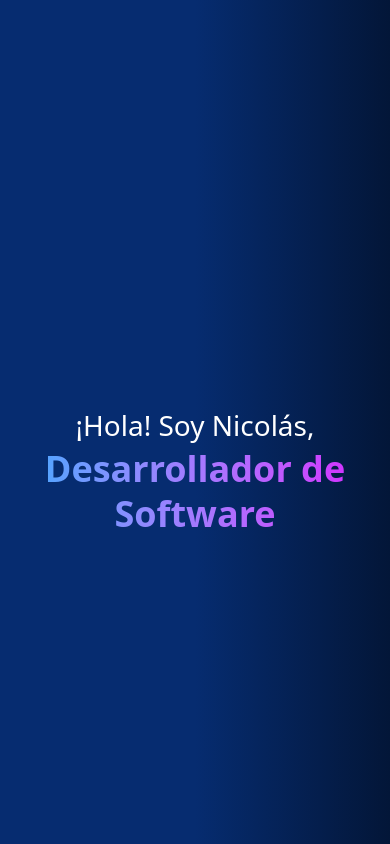
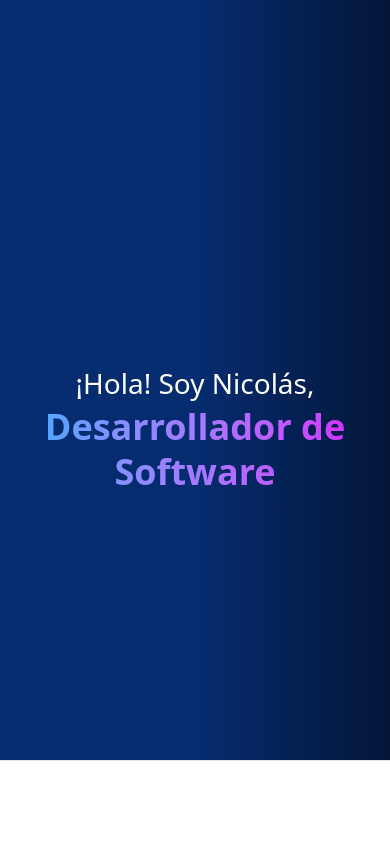
Before and after one commit to Niser01/Portafolio, a SvelteKit app: page / in a window 390 px wide. Shown: the top 844 px of the page. Built offline with nearby package versions, Linux system fonts and the light colour scheme.

Commit message:
Update +page.svelte

```diff
--- a/src/routes/+page.svelte
+++ b/src/routes/+page.svelte
@@ -1,4 +1,4 @@
-<section id="hero" class="relative min-h-screen flex items-center justify-center text-white overflow-hidden">
+<section id="hero" class="relative min-h-[90vh] md:min-h-screen flex items-center justify-center text-white overflow-hidden">
   <div class="absolute inset-0 z-0" style="background: linear-gradient(to right, #062C70 50%, black 150%);"></div>
 
   <div class="w-full flex flex-col md:flex-row h-full relative z-10 max-w-7xl mx-auto px-4 items-center">
```
